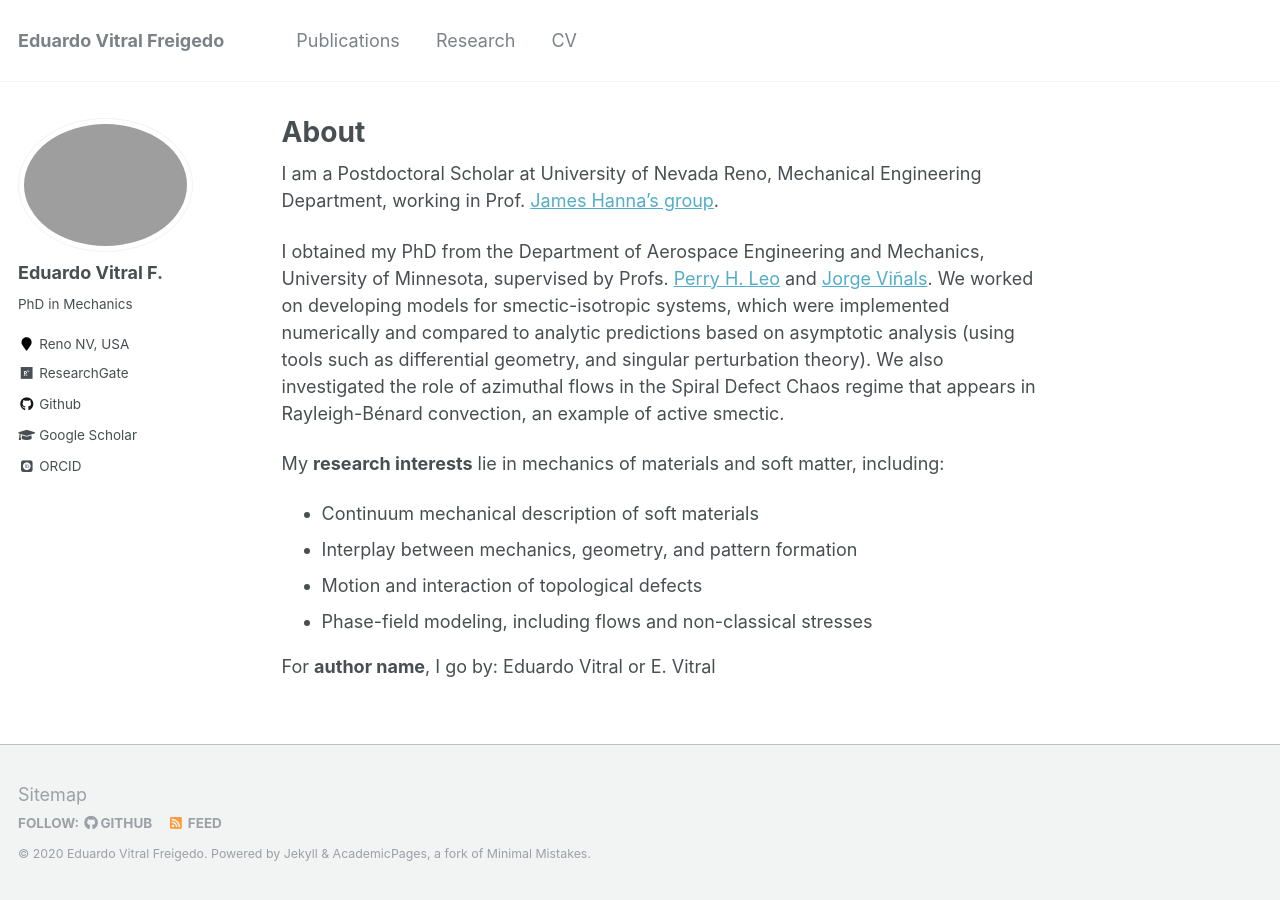
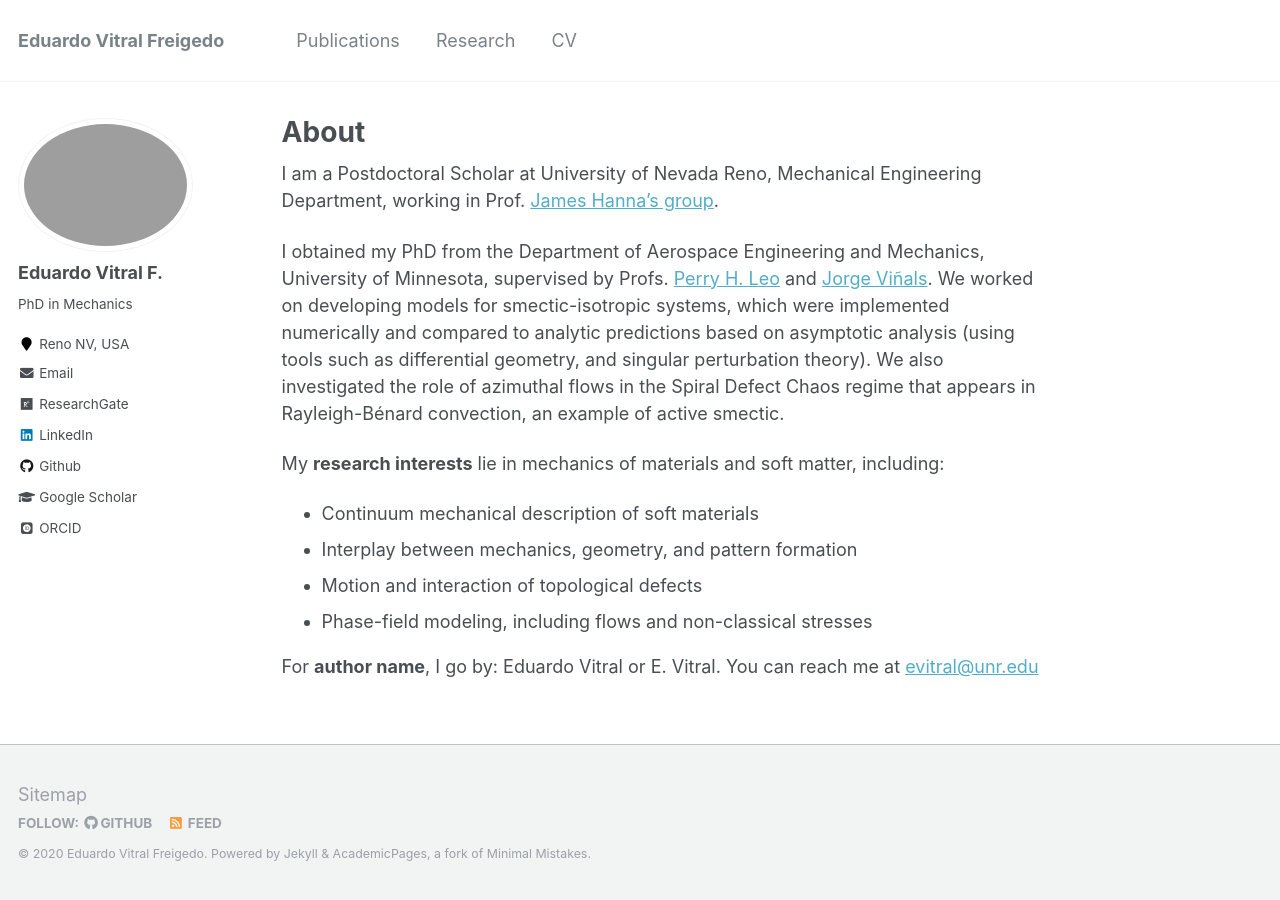
Before and after one commit to evitral/evitral.github.io, a Jekyll site: the page built from _pages/about.md, in a window 1280 px wide. Built offline with Jekyll 4.4.1, drawn with Linux system fonts in a browser that asks for light colours; some web fonts are replaced.

Commit message:
email update

```diff
--- a/_config.yml
+++ b/_config.yml
@@ -87,7 +87,7 @@ author:
   employer         :
   pubmed           : #"https://www.ncbi.nlm.nih.gov/pubmed/?term=john+snow"
   googlescholar    : "https://scholar.google.com/citations?user=fP9lSWsAAAAJ&hl=en"
-  email            :
+  email            : "evitral@unr.edu"
   researchgate     : "https://www.researchgate.net/profile/Eduardo_Vitral"
   uri              :
   bitbucket        :
@@ -102,14 +102,14 @@ author:
   instagram        :
   impactstory      : #"https://profiles.impactstory.org/u/xxxx-xxxx-xxxx-xxxx"
   lastfm           :
-  linkedin         :
+  linkedin         : "https://www.linkedin.com/in/eduardo-vitral/"
   orcid            : "http://orcid.org/0000-0003-1958-7123"
   pinterest        :
   soundcloud       :
   stackoverflow    : # http://stackoverflow.com/users/123456/username
   steam            :
   tumblr           :
-  twitter          : # "replacethistwitterhandle"
+  twitter          : # "eduardo_vitral"
   vine             :
   weibo            :
   xing             :
--- a/_pages/about.md
+++ b/_pages/about.md
@@ -19,4 +19,4 @@ My **research interests** lie in mechanics of materials and soft matter, includi
 * Motion and interaction of topological defects
 * Phase-field modeling, including flows and non-classical stresses
 
-For **author name**, I go by: Eduardo Vitral or E. Vitral
+For **author name**, I go by: Eduardo Vitral or E. Vitral. You can reach me at [evitral@unr.edu](mailto:evitral@unr.edu)
```
Also changed, not shown: _pages/cv.md (+1 -1 lines), 10 other files.
